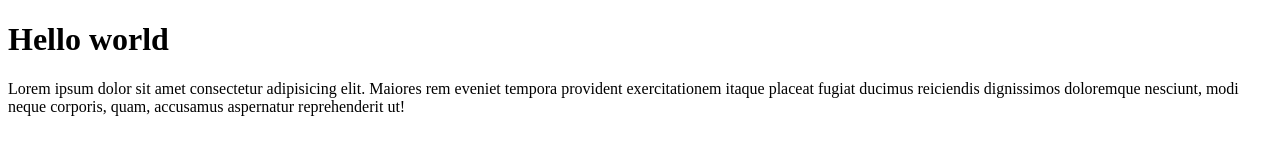
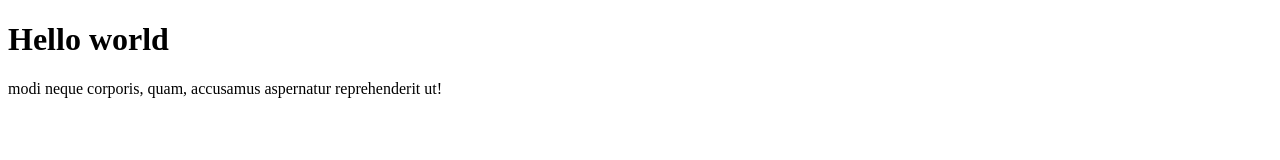
Before and after one commit to ZahiaSA/testGit, a plain HTML site: page index.htm in a window 1280 px wide. Drawn offline with Linux system fonts and the light colour scheme.

Commit message:
version 3

```diff
--- a/index.htm
+++ b/index.htm
@@ -8,8 +8,7 @@
 </head>
 <body>
     <h1>Hello world</h1>
-    Lorem ipsum dolor sit amet consectetur adipisicing elit.
-    Maiores rem eveniet tempora provident exercitationem itaque placeat fugiat ducimus reiciendis dignissimos doloremque nesciunt,
-    modi neque corporis, quam, accusamus aspernatur reprehenderit ut!
+
+    <p>modi neque corporis, quam, accusamus aspernatur reprehenderit ut!</p>
 </body>
 </html>
```
